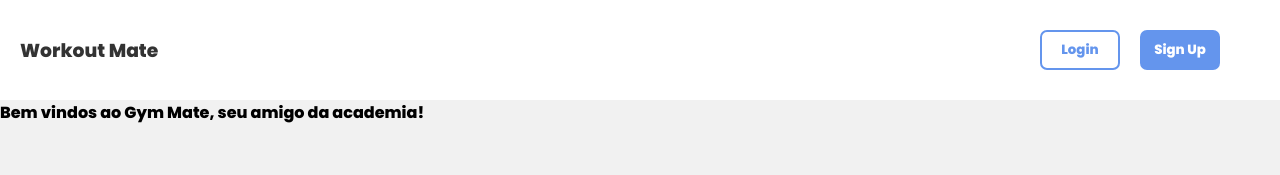
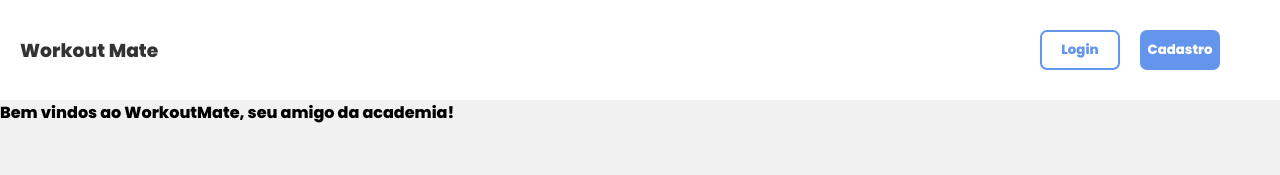
Before and after one commit to Pedroporto87/WorkoutApp, a React (Vite) app in the folder front-end/: page / in a window 1280 px wide. Shown: the top 175 px of the page. Built offline with nearby package versions, Linux system fonts and the light colour scheme.

Commit message:
alterações feitas

```diff
--- a/front-end/index.html
+++ b/front-end/index.html
@@ -2,9 +2,9 @@
 <html lang="en">
   <head>
     <meta charset="UTF-8" />
-    <link rel="icon" type="image/svg+xml" href="/vite.svg" />
+    <link rel="icon" type="image/svg+xml" href="public/barbell.png" />
     <meta name="viewport" content="width=device-width, initial-scale=1.0" />
-    <title>Vite + React</title>
+    <title>WorkoutMate</title>
   </head>
   <body>
     <div id="root"></div>
--- a/front-end/src/components/ModalConfirmação.jsx
+++ b/front-end/src/components/ModalConfirmação.jsx
@@ -1,6 +1,6 @@
 import '../styles/components/modalConformação.scss'
 
-export function ModalConfirmacao({ isOpen, onClose, onConfirm, titulo, mensagem, imagem, confirmButtonText }) {
+export function ModalConfirmacao({ isOpen, onClose, onConfirm, titulo, mensagem, imagem, confirmButtonText, returnButtomText }) {
   if (!isOpen) return null;
 
   return (
@@ -10,7 +10,7 @@ export function ModalConfirmacao({ isOpen, onClose, onConfirm, titulo, mensagem,
         <img src={`${imagem}`}/>
         <p>{mensagem}</p>
         <div className="modal-actions">
-          <button className='modal-actions-cancel' onClick={onClose}>Cancelar</button>
+          <button className='modal-actions-cancel' onClick={onClose}>{returnButtomText}</button>
           <button className='modal-actions-deletar' onClick={onConfirm}>{confirmButtonText}</button>
         </div>
       </div>
--- a/front-end/src/components/Navbar.jsx
+++ b/front-end/src/components/Navbar.jsx
@@ -49,9 +49,10 @@ export const Navbar = () => {
           onClose={() => setIsLogoutModalOpen(false)}
           onConfirm={handleLogout}
           titulo="Você tem certeza que deseja sair?"
-          mensagem="Para sair, clique em Sair, para retornar, clique em Cancelar"
+          mensagem="Para sair, clique em Sair, para retornar, clique em Retornar"
           imagem="../../logout.jpg"
           confirmButtonText="Sair"
+          returnButtomText="Retornar"
         />
     </nav>
   )
--- a/front-end/src/components/SeriesTabs.jsx
+++ b/front-end/src/components/SeriesTabs.jsx
@@ -124,6 +124,7 @@ export const SeriesTabs = ({ onSerieSelected }) => {
                             titulo="Deletar Serie?"
                             mensagem="Você tem certeza que deseja deletar esta série?"
                             confirmButtonText="Deletar"
+                            returnButtomText="Retornar"
                         />
                 </section>
             <div className="tabs">
--- a/front-end/src/components/loginModal.jsx
+++ b/front-end/src/components/loginModal.jsx
@@ -84,7 +84,7 @@ if (isLoading) return <p>Loading...</p>
               <label htmlFor="password">Password:</label>
               <input type="password" placeholder='Coloque sua senha aqui!' value={password} id="password" name="password" required  onChange={(e) => setPassword(e.target.value)}/>
               <br />
-              <a href="#" onClick={() => closeAndToggleLoginModal()}>Não possui conta? Clique aqui</a>
+              <a href="#" onClick={() => closeAndToggleLoginModal()}>Não possui conta? Cadastre-se aqui</a>
               <button type="submit" className="modal-button"  >
                 Login
               </button>
--- a/front-end/src/components/signupButtom.jsx
+++ b/front-end/src/components/signupButtom.jsx
@@ -12,7 +12,7 @@ export const SignupButtom = () => {
   };
   return (
     <section className="sign-up-bottom">
-        <button onClick={showModal}>Sign Up</button>
+        <button onClick={showModal}>Cadastro</button>
         {showSignupModal ? <SignupModal />:''}
 
     </section>
--- a/front-end/src/components/workList.jsx
+++ b/front-end/src/components/workList.jsx
@@ -79,7 +79,7 @@ export const WorkoutList = () => {
         </table>
         {!showAddForm && (
             <section className="add-exercise-header">
-              <span className='add-exercise-span'>Adicionar Exercicio</span>
+              <span className='add-exercise-span'>Adicionar Exercício</span>
               <button className="add-button" onClick={() => setShowAddForm(true)}>+</button>
             </section>
             )}
--- a/front-end/src/pages/Welcome.jsx
+++ b/front-end/src/pages/Welcome.jsx
@@ -3,7 +3,7 @@
 const Welcome = () => {
   return (
     <section>
-        Bem vindos ao Gym Mate, seu amigo da academia!
+        Bem vindos ao WorkoutMate, seu amigo da academia!
 
     </section>
   )
```
Also changed, not shown: 1 other file (tests, documents, lock files or other folders).
